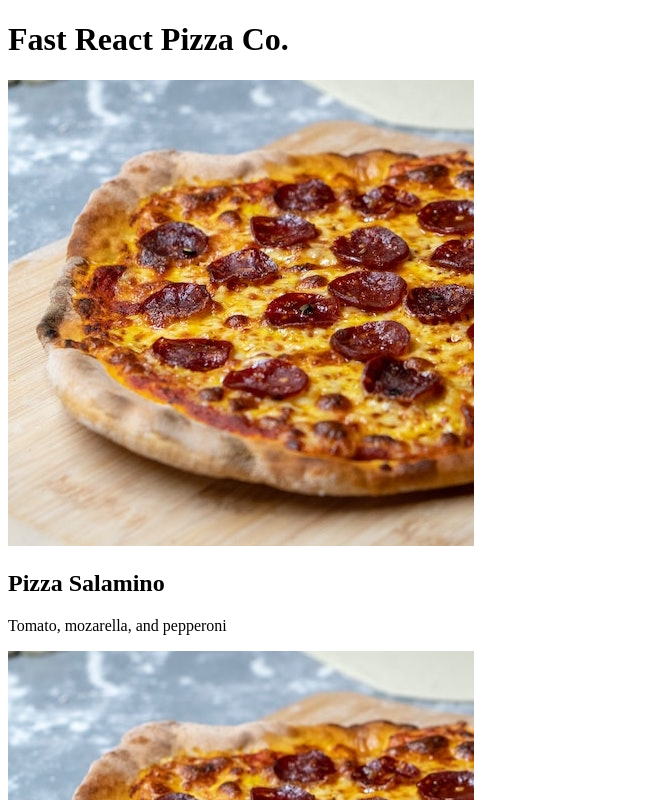
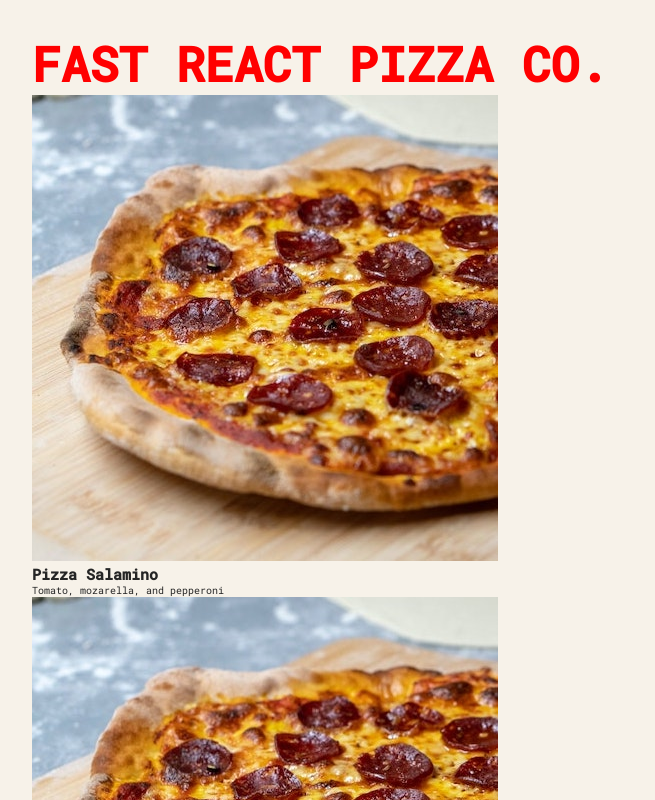
Before and after one commit to Bryanmankind/pizza-menu, a React (Create React App) app: page / in a window 1280 px wide. Shown: the top 800 px of the page, without its empty margins (0-655 px from the left). Built offline with nearby package versions, Linux system fonts and the light colour scheme.

Commit message:
pizza-app

```diff
--- a/src/index.js
+++ b/src/index.js
@@ -1,5 +1,6 @@
 import React from "react";
 import ReactDOM from "react-dom/client";
+import "./index.css";
 
 const pizzaData = [
   {
@@ -59,7 +60,9 @@
 }
 
 function Header() {
-  return <h1>Fast React Pizza Co.</h1>;
+  const style = { color: "red", fontSize: "48px", textTransform: "uppercase" };
+
+  return <h1 style={style}>Fast React Pizza Co.</h1>;
 }
 
 function Menu() {}
```
